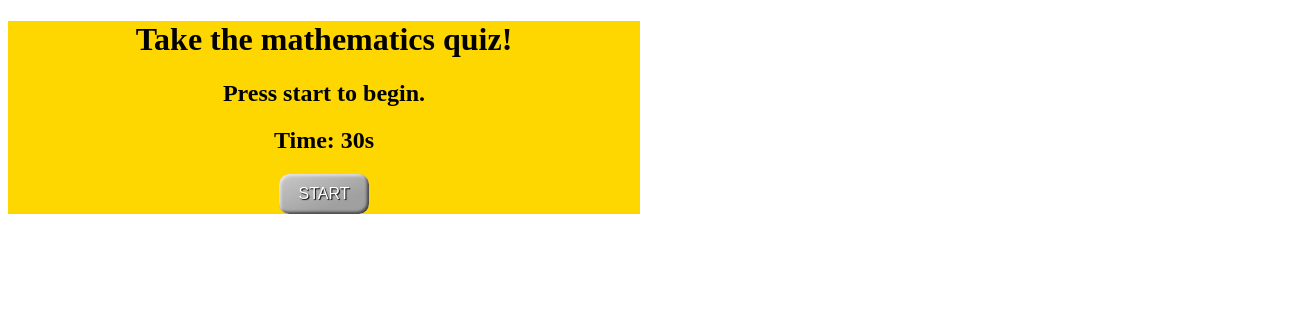
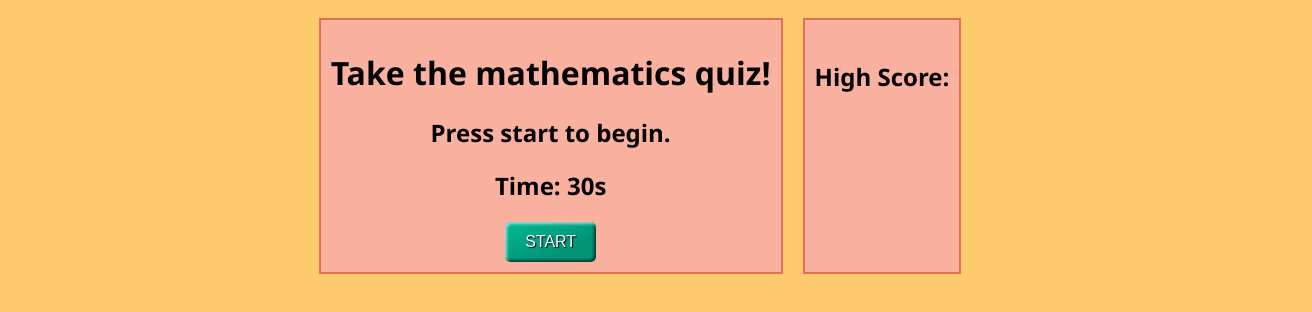
Before and after one commit to error201/MathQuiz, a plain HTML site: page index.html in a window 1280 px wide. Shown: the whole page, 1312 px wide, since content can reach past the window. Drawn offline with nearby package versions, Linux system fonts and the light colour scheme.

Commit message:
Updated css.

```diff
--- a/assets/css/style.css
+++ b/assets/css/style.css
@@ -1,21 +1,54 @@
 :root {
-    font-family:'Segoe UI', Tahoma, Geneva, Verdana, sans-serif
-    background-color: lightgray;
+    font-family: 'Segoe UI', Tahoma, Geneva, Verdana, sans-serif;
+    background-color: rgb(253, 203, 110);
+    --bordercolor: rgb(225, 112, 85);
+    --brightyarrow: rgb(253, 203, 110);
+    --background: rgb(250, 177, 160);
+    --buttonColor: rgb(0, 206, 201);
+    --startColor: rgb(0, 184, 148);
 }
 
 header {
-    align-items: center;
-    width:50%;
+    display: flex;
+    flex-direction: row;
+    width: 100%;
+    justify-content: center;
+}
+
+#top {
     text-align: center;
-    background-color: gold;
+    justify-content: center;
+    padding: 10px;
+    background-color: var(--background);
+    border: 2px solid var(--bordercolor);
+    margin: 10px;
 }
+
+#score {
+    text-align: center;
+    justify-content: center;
+    padding: 10px;
+    background-color: var(--background);
+    border: 2px solid var(--bordercolor);
+    margin: 10px;
+}
+
+#score h2 {
+    margin-top: 30px;
+}
+
 #question {
     color: black;
 }
 
 main {
+    width: 100%;
     display: flexbox;
     padding: 20px;
+}
+
+main section {
+    justify-content: center;
 }
 
 #answers {
@@ -31,8 +64,8 @@ button {
     text-align: center;
     color: #fff;
     text-shadow: 1px 1px 1px #000;
-    border-radius: 10px;
-    background-color: rgba(200, 200, 200, 1);
+    border-radius: 5px;
+    background-color: var(--buttonColor);
     background-image: linear-gradient(to top left, rgba(0, 0, 0, 0.2), rgba(0, 0, 0, 0.2) 30%, rgba(0, 0, 0, 0));
     box-shadow: inset 2px 2px 3px rgba(255, 255, 255, 0.6), inset -2px -2px 3px rgba(0, 0, 0, 0.6);
 }
@@ -45,18 +78,33 @@ button:active {
     box-shadow: inset -2px -2px 3px rgba(255, 255, 255, 0.6), inset 2px 2px 3px rgba(0, 0, 0, 0.6);
 }
 
-#answer-button {
+#start {
     border: 0;
     min-height: 2rem;
-    min-width: 100px;
     line-height: 2.5;
     padding: 0 20px;
     font-size: 1rem;
     text-align: center;
     color: #fff;
     text-shadow: 1px 1px 1px #000;
-    border-radius: 10px;
-    background-color: rgba(200, 200, 200, 1);
+    border-radius: 5px;
+    background-color: var(--startColor);
     background-image: linear-gradient(to top left, rgba(0, 0, 0, 0.2), rgba(0, 0, 0, 0.2) 30%, rgba(0, 0, 0, 0));
     box-shadow: inset 2px 2px 3px rgba(255, 255, 255, 0.6), inset -2px -2px 3px rgba(0, 0, 0, 0.6);
 }
+
+#start:hover {
+    background-color: rgb(30, 214, 178);
+}
+
+#start:active {
+    box-shadow: inset -2px -2px 3px rgba(255, 255, 255, 0.6), inset 2px 2px 3px rgba(0, 0, 0, 0.6);
+}
+
+ul {
+    list-style: none;
+}
+
+li {
+    margin: 10px;
+}
--- a/assets/js/script.js
+++ b/assets/js/script.js
@@ -9,6 +9,10 @@ var isRunning = false;
 
 var iCorrect = 0;
 var iIncorrect = 0;
+var objScore = {
+    correct: 0,
+    initials: ""
+};
 
 // Questions.
 var questions = [
@@ -105,7 +109,6 @@ btnStart.on("click", start);
 answerEl.on('click', '.answer-button', function (event) {
     // Get the index to the answer from the button's data-key attribute.
     var btnIndex = $(event.target).attr('data-key')
-    console.log(btnIndex);
     if (keys[intIndex] == btnIndex) {
         iCorrect += 1;
         displayQuestion();
--- a/index.html
+++ b/index.html
@@ -12,10 +12,17 @@
 
 <body>
     <header>
-        <h1>Take the mathematics quiz!</h1>
-        <h2>Press start to begin.</h2>
-        <h2 id="time">Time: 30s</h2>
-        <button id="start">START</button>
+        <div id="top">
+            <h1>Take the mathematics quiz!</h1>
+            <h2>Press start to begin.</h2>
+            <h2 id="time">Time: 30s</h2>
+            <button id="start">START</button>
+        </div>
+        <div id="score">
+            <h2>High Score:</h2>
+            <h3 id="initials"></h3>
+            <h3 id="highScore"></h3>
+        </div>
     </header>
     <main>
         <section>
```
